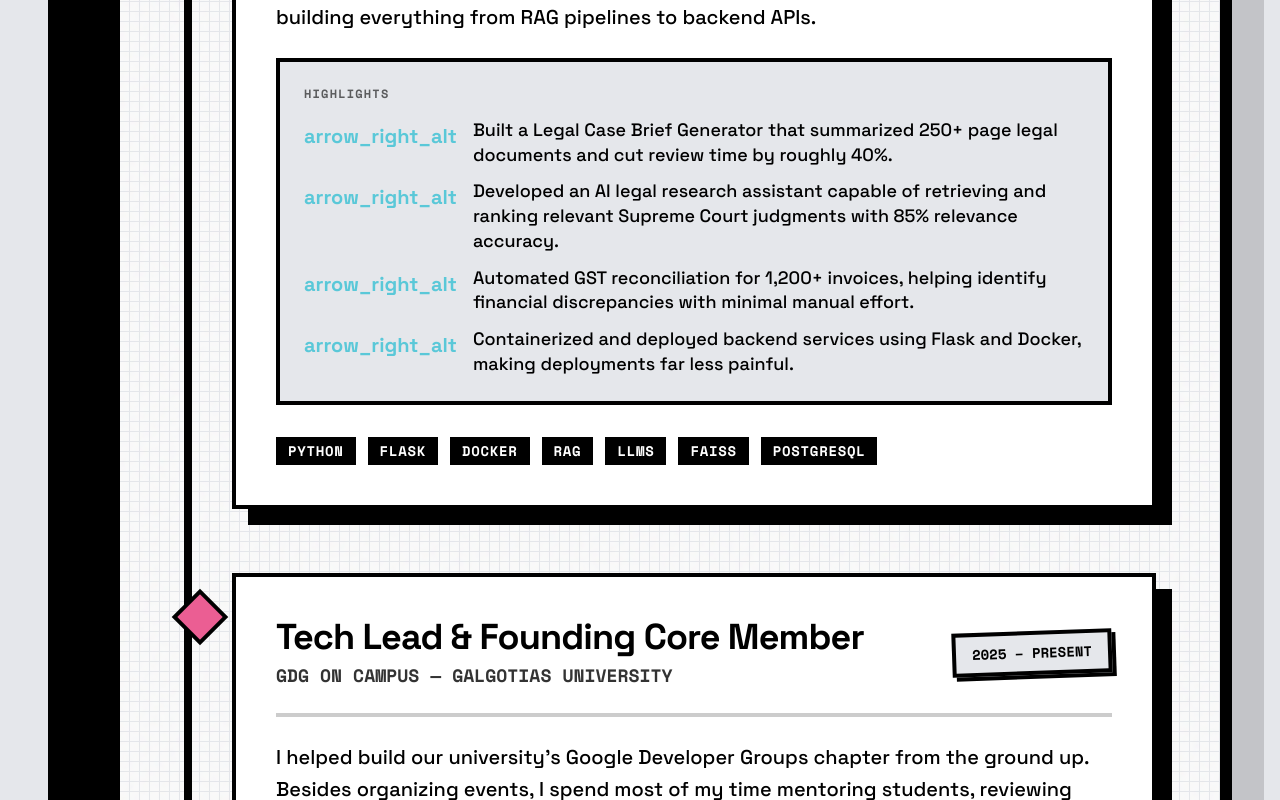
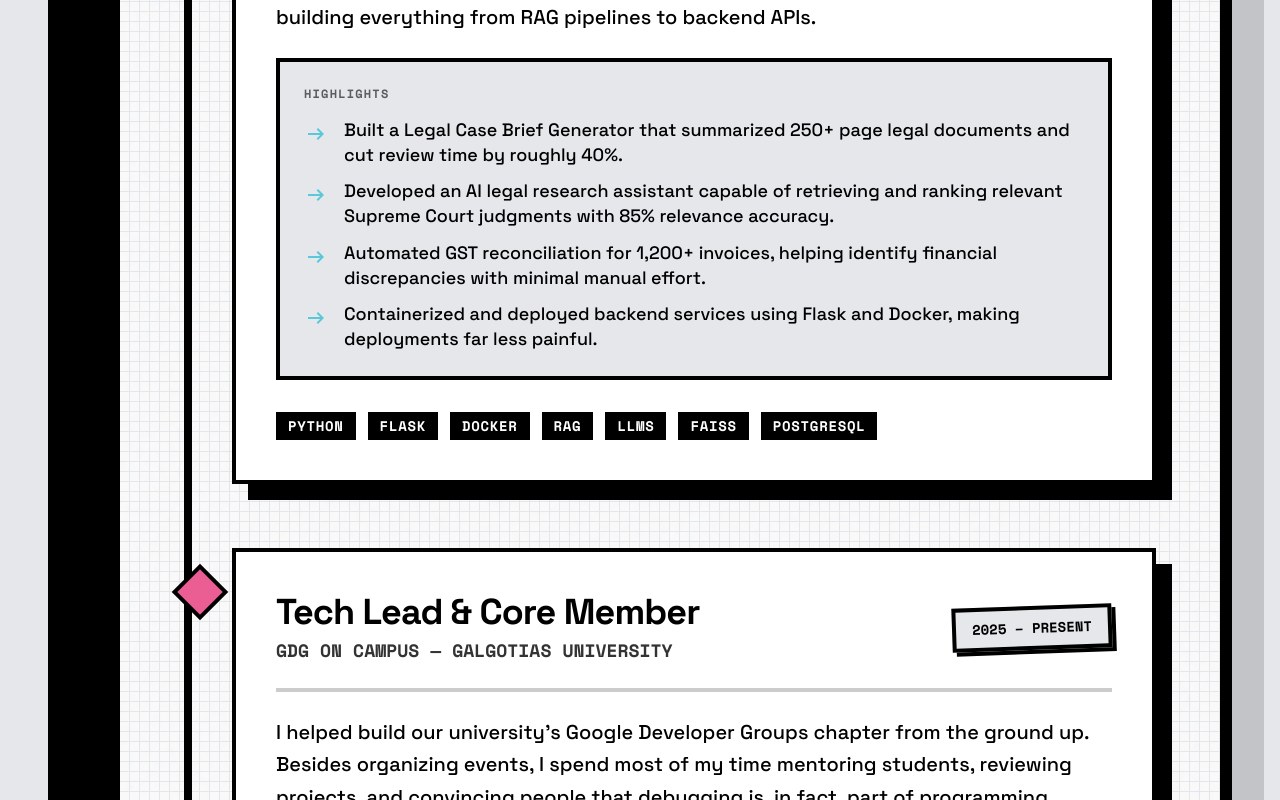
Before and after one commit to KurianJose7586/my-portfolio, a Next.js app: page / in a window 1280 px wide. Shown: the part 5700-6500 px from the top of the page. Built offline with nearby package versions, Linux system fonts and the light colour scheme; no server answers.

Commit message:
fix: resolve icon fonts and remove Founding title from GDG experience

```diff
--- a/src/app/globals.css
+++ b/src/app/globals.css
@@ -1,5 +1,4 @@
 @import "tailwindcss";
-@import url('https://fonts.googleapis.com/css2?family=Material+Symbols+Outlined:opsz,wght,FILL,GRAD@20..48,100..700,0..1,-50..200');
 
 @theme {
   /* Colors */
--- a/src/app/layout.tsx
+++ b/src/app/layout.tsx
@@ -33,6 +33,12 @@
       lang="en"
       className={`${spaceGrotesk.variable} ${spaceMono.variable} ${caveat.variable} h-full antialiased scroll-smooth`}
     >
+      <head>
+        <link
+          rel="stylesheet"
+          href="https://fonts.googleapis.com/css2?family=Material+Symbols+Outlined:opsz,wght,FILL,GRAD@20..48,100..700,0..1,-50..200"
+        />
+      </head>
       <body className="min-h-full font-sans">{children}</body>
     </html>
   );
--- a/src/lib/data.ts
+++ b/src/lib/data.ts
@@ -157,7 +157,7 @@
     color: "electric-cyan"
   },
   {
-    role: "Tech Lead & Founding Core Member",
+    role: "Tech Lead & Core Member",
     company: "GDG on Campus — Galgotias University",
     period: "2025 – Present",
     description: "I helped build our university's Google Developer Groups chapter from the ground up. Besides organizing events, I spend most of my time mentoring students, reviewing projects, and convincing people that debugging is, in fact, part of programming.",
--- a/src/lib/terminalData.ts
+++ b/src/lib/terminalData.ts
@@ -156,7 +156,7 @@
    - Automated GST reconciliation for 1,200+ invoices
    - Containerized backend services with Flask & Docker
 
-2. Tech Lead & Founding Core Member @ GDG on Campus — Galgotias University (2025 – Present)
+2. Tech Lead & Core Member @ GDG on Campus — Galgotias University (2025 – Present)
    - Co-founded the GDG chapter and organized a 100+ participant hackathon
    - Mentored students in AI, backend engineering, and system design
    - Turned ideas into working products
```
